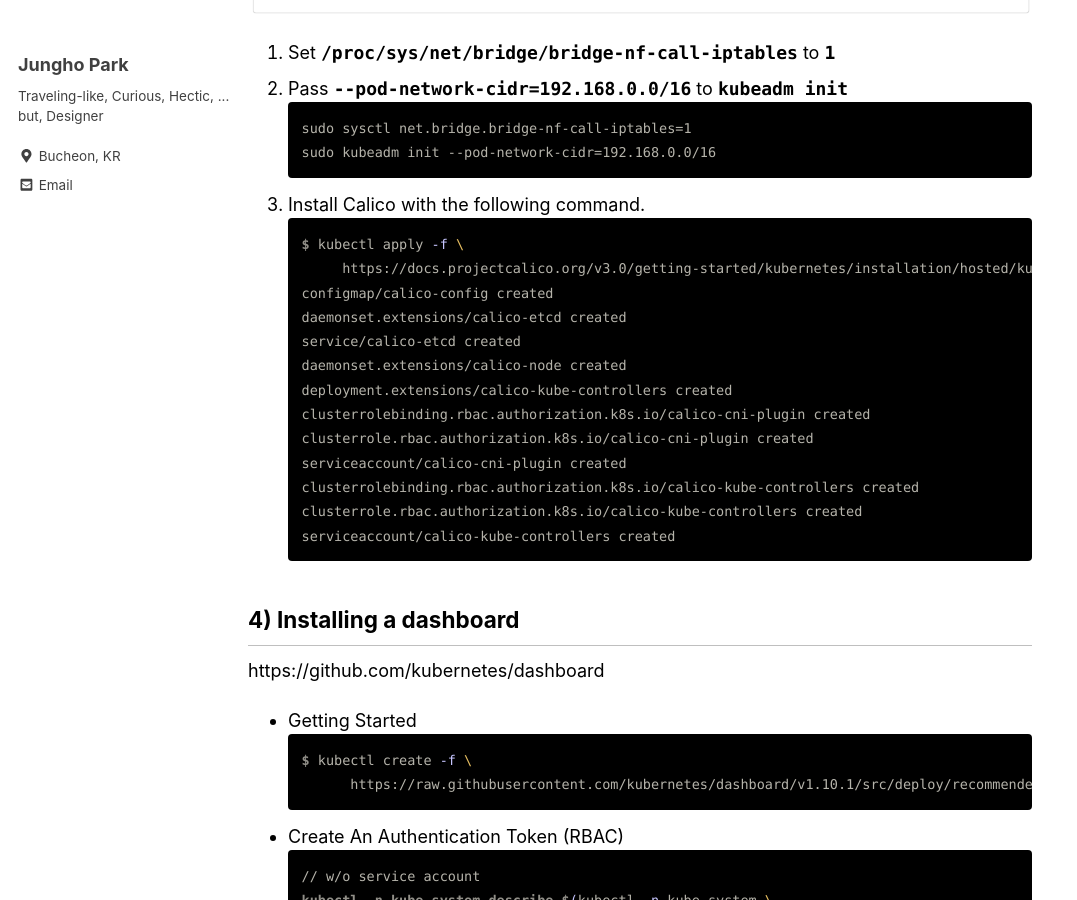
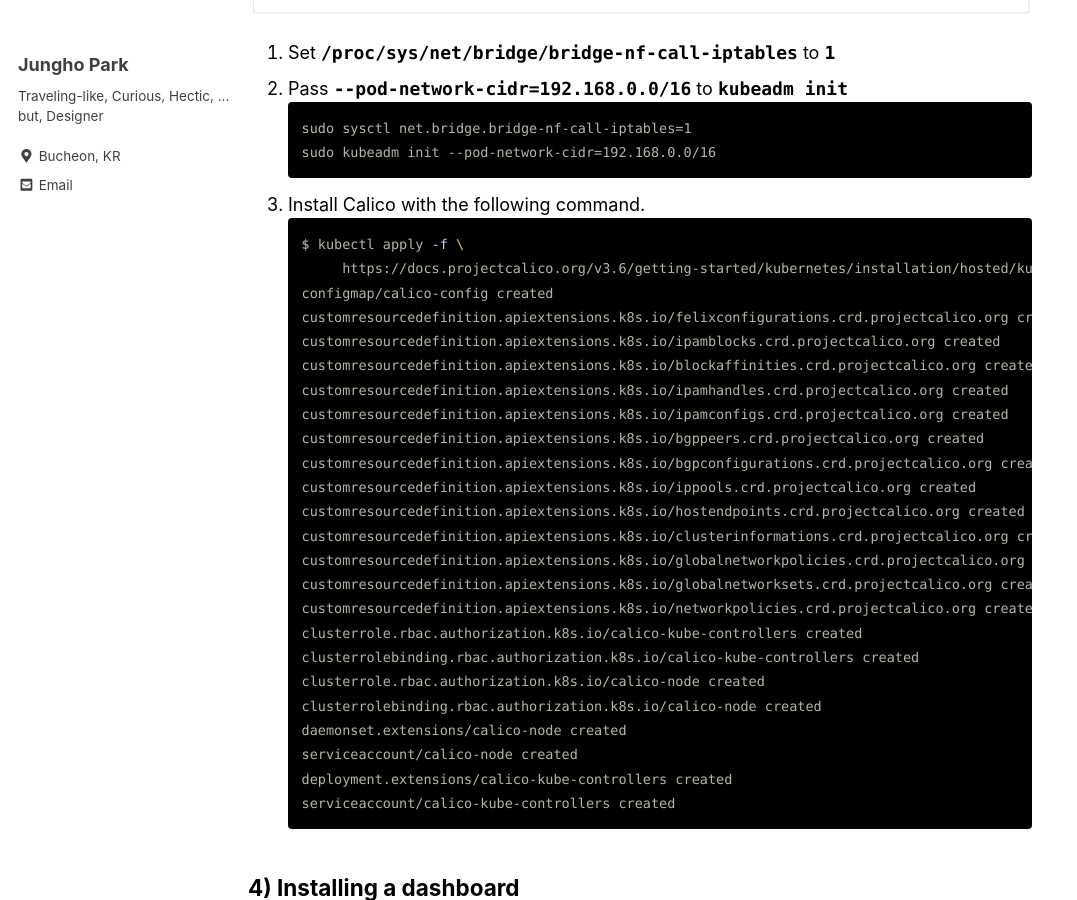
Before and after one commit to unipark00/tekrepo, a Jekyll site: the page built from _posts/2019-04-07-configure-k8s-cluster.md, in a window 1280 px wide and 900 px high, scrolled down 3416 px. Shown: the whole window, without its empty margins (0-1077 px from the left). Built offline with Jekyll 4.4.1, drawn with Linux system fonts in a browser that asks for light colours; cached includes are drawn as plain includes.

Commit message:
Update 2019-04-07-configure-k8s-cluster.md

````diff
--- a/_posts/2019-04-07-configure-k8s-cluster.md
+++ b/_posts/2019-04-07-configure-k8s-cluster.md
@@ -91,17 +91,28 @@ sudo kubeadm init --pod-network-cidr=192.168.0.0/16
 3. Install Calico with the following command.
 ```console
 $ kubectl apply -f \
-        https://docs.projectcalico.org/v3.0/getting-started/kubernetes/installation/hosted/kubeadm/1.7/calico.yaml
+        https://docs.projectcalico.org/v3.6/getting-started/kubernetes/installation/hosted/kubernetes-datastore/calico-networking/1.7/calico.yaml
 configmap/calico-config created
-daemonset.extensions/calico-etcd created
-service/calico-etcd created
+customresourcedefinition.apiextensions.k8s.io/felixconfigurations.crd.projectcalico.org created
+customresourcedefinition.apiextensions.k8s.io/ipamblocks.crd.projectcalico.org created
+customresourcedefinition.apiextensions.k8s.io/blockaffinities.crd.projectcalico.org created
+customresourcedefinition.apiextensions.k8s.io/ipamhandles.crd.projectcalico.org created
+customresourcedefinition.apiextensions.k8s.io/ipamconfigs.crd.projectcalico.org created
+customresourcedefinition.apiextensions.k8s.io/bgppeers.crd.projectcalico.org created
+customresourcedefinition.apiextensions.k8s.io/bgpconfigurations.crd.projectcalico.org created
+customresourcedefinition.apiextensions.k8s.io/ippools.crd.projectcalico.org created
+customresourcedefinition.apiextensions.k8s.io/hostendpoints.crd.projectcalico.org created
+customresourcedefinition.apiextensions.k8s.io/clusterinformations.crd.projectcalico.org created
+customresourcedefinition.apiextensions.k8s.io/globalnetworkpolicies.crd.projectcalico.org created
+customresourcedefinition.apiextensions.k8s.io/globalnetworksets.crd.projectcalico.org created
+customresourcedefinition.apiextensions.k8s.io/networkpolicies.crd.projectcalico.org created
+clusterrole.rbac.authorization.k8s.io/calico-kube-controllers created
+clusterrolebinding.rbac.authorization.k8s.io/calico-kube-controllers created
+clusterrole.rbac.authorization.k8s.io/calico-node created
+clusterrolebinding.rbac.authorization.k8s.io/calico-node created
 daemonset.extensions/calico-node created
+serviceaccount/calico-node created
 deployment.extensions/calico-kube-controllers created
-clusterrolebinding.rbac.authorization.k8s.io/calico-cni-plugin created
-clusterrole.rbac.authorization.k8s.io/calico-cni-plugin created
-serviceaccount/calico-cni-plugin created
-clusterrolebinding.rbac.authorization.k8s.io/calico-kube-controllers created
-clusterrole.rbac.authorization.k8s.io/calico-kube-controllers created
 serviceaccount/calico-kube-controllers created
 ```
 
````
